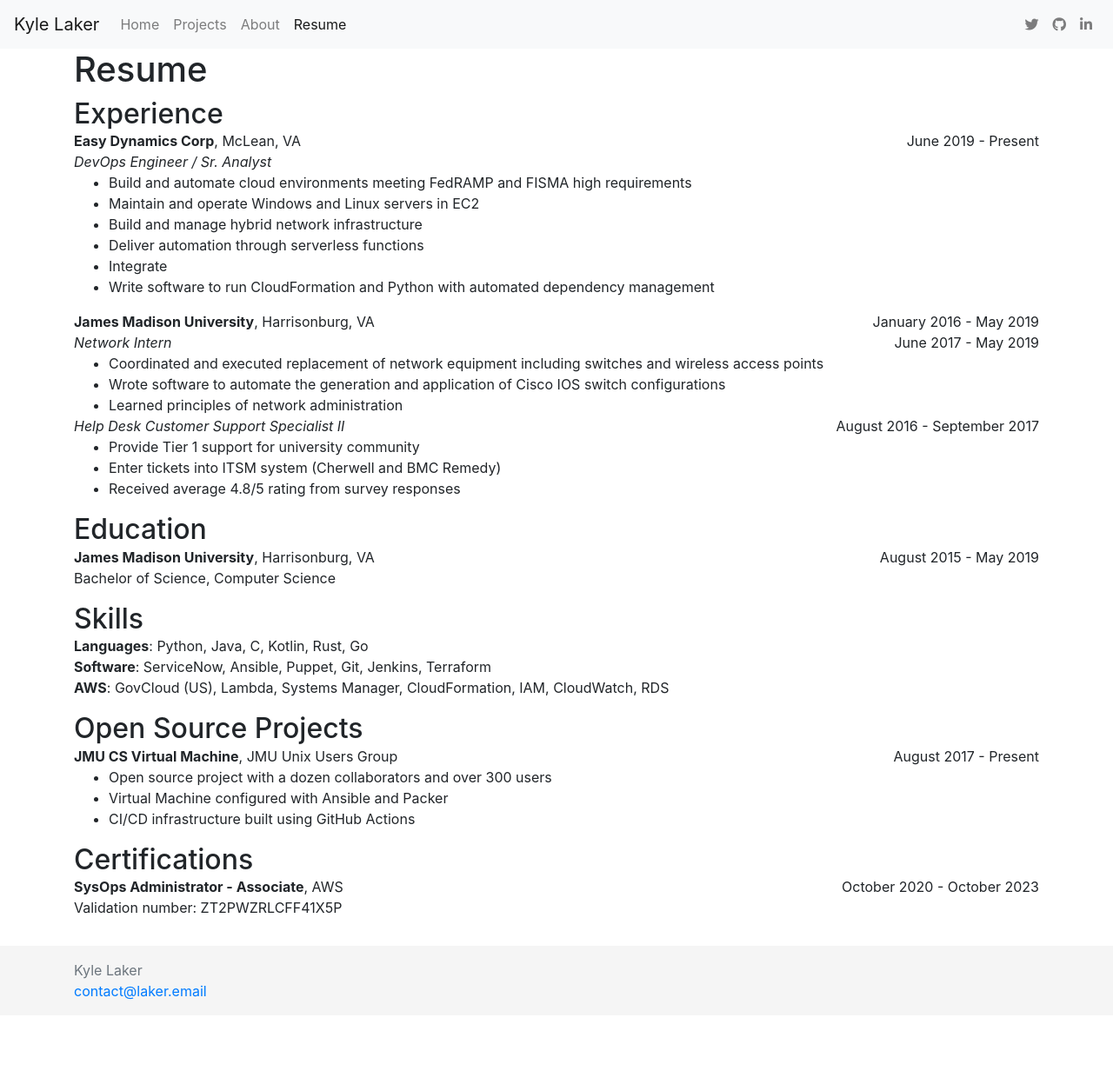
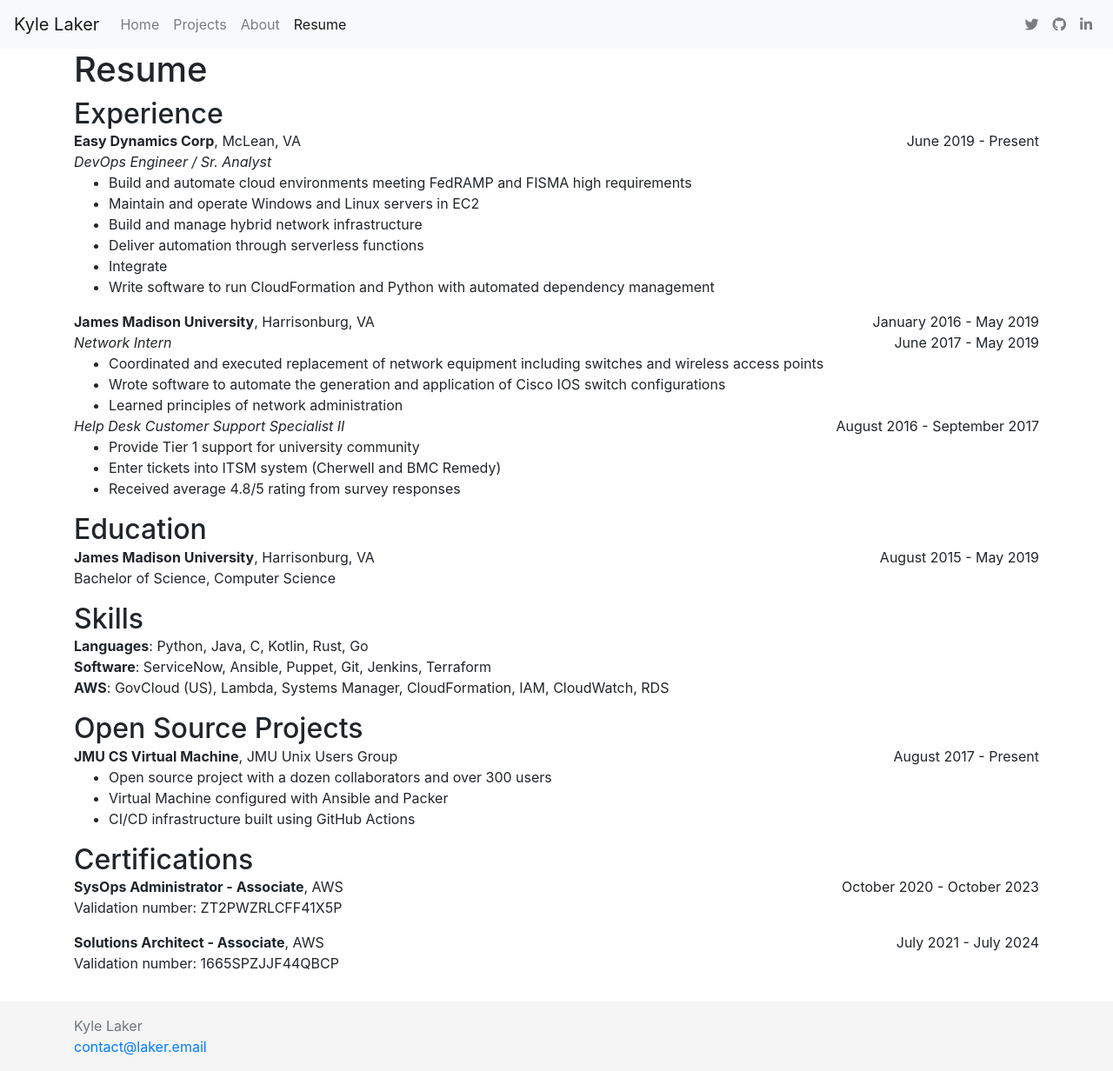
Before and after one commit to kylelaker/kylelaker.com, a Jekyll site: the page built from resume.html, in a window 1280 px wide. Shown: the whole page at 87% size. Built offline with Jekyll 4.4.1, drawn with Linux system fonts in a browser that asks for light colours; nearby versions of some CDN libraries; before the commit the page ends 1168 px from its top, so only the background shows below that.

Commit message:
Add AWS Solutions Architect certification

```diff
--- a/resume.html
+++ b/resume.html
@@ -123,5 +123,14 @@ custom_styles: ["/assets/css/resume.css"]
             <div class="clearfix"></div>
             <p class="job-desc">Validation number: ZT2PWZRLCFF41X5P</p>
         </div>
+        <div class="resume-entry experience">
+            <p class="entry-org">
+                <span class="entry-name">Solutions Architect - Associate</span>
+                <span class="entry-detail">AWS</span>
+            </p>
+            <p class="entry-date">July 2021 - July 2024</p>
+            <div class="clearfix"></div>
+            <p class="job-desc">Validation number: 1665SPZJJF44QBCP</p>
+        </div>
     </div>
 </div>
```
